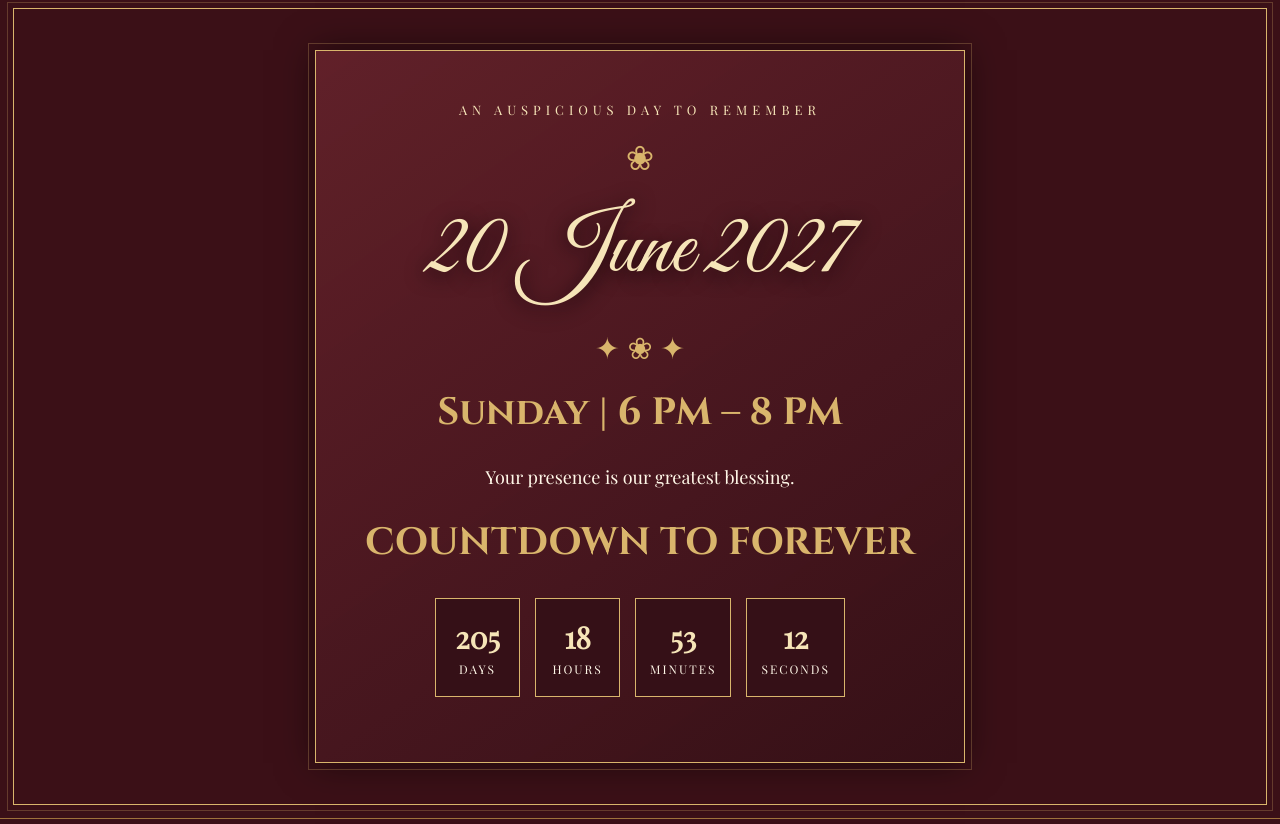
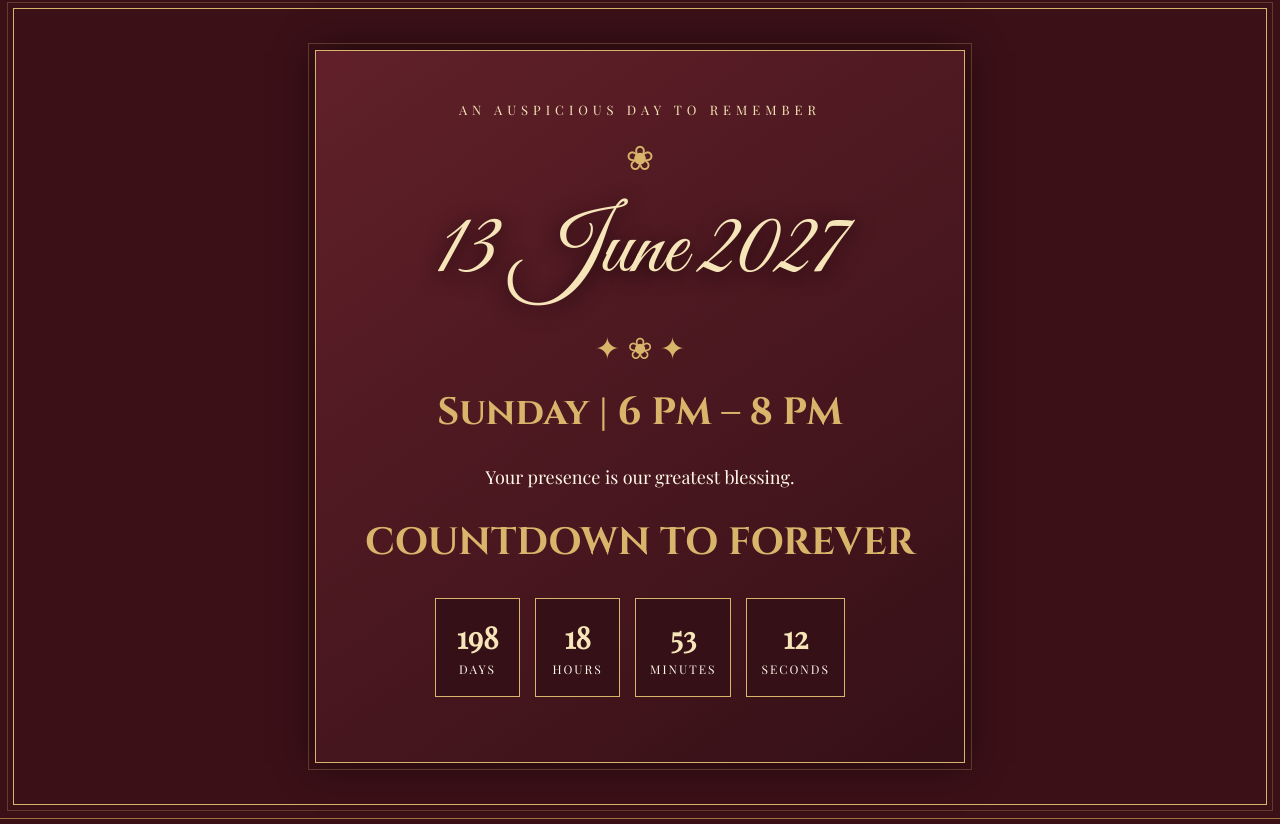
Before and after one commit to muralistimulator/Engagement-Invitation, a plain HTML site: page index.html in a window 1280 px wide. Shown: the part 1745-2569 px from the top of the page. Drawn offline with nearby package versions, Linux system fonts and the light colour scheme.

```diff
--- a/index.html
+++ b/index.html
@@ -244,7 +244,7 @@ footer{color:#dfc58f}
 <section>
   <div class="card fade">
     <p class="subtitle">AN AUSPICIOUS DAY TO REMEMBER</p><div class="lotus">❀</div>
-    <h1>20 June 2027</h1>
+    <h1>13 June 2027</h1>
     <div class="divider">✦ ❀ ✦</div>
     <h2>Sunday | 6 PM – 8 PM</h2>
     <p class="details">Your presence is our greatest blessing.</p>
@@ -288,7 +288,7 @@ footer{color:#dfc58f}
     <h2>&</h2>
     <div class="names">Santhalakshmi</div>
     <div class="diya-row">🪔 ❀ 🪔</div><p class="blessing">THANK YOU FOR BEING PART OF OUR HAPPINESS</p>
-    <p class="subtitle">20 • 06 • 2027</p>
+    <p class="subtitle">13 • 06 • 2027</p>
     <h2>WE CAN'T WAIT TO CELEBRATE WITH YOU!</h2>
   </div>
 </section>
@@ -299,7 +299,7 @@ footer{color:#dfc58f}
 </footer>
 
 <script>
-const target = new Date("2027-06-20T18:00:00+05:30").getTime();
+const target = new Date("2027-06-13T18:00:00+05:30").getTime();
 
 function updateCountdown() {
   let distance = target - Date.now();
```
